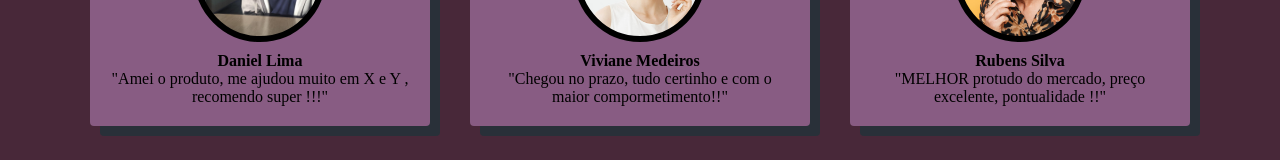
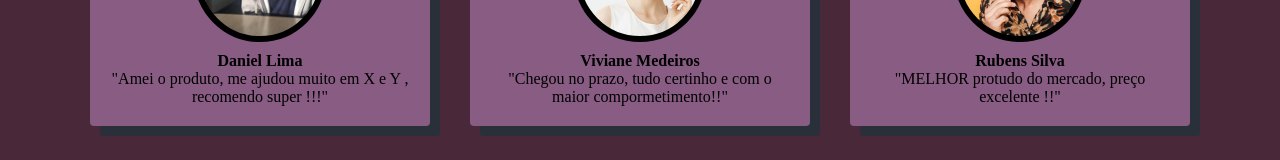
Before and after one commit to bolodissenoura/TemplateVitrine, a plain HTML site: page index.html in a window 1280 px wide. Shown: the part 2636-2796 px from the top of the page. Drawn offline with nearby package versions, Linux system fonts and the light colour scheme.

Commit message:
Commit-Final

```diff
--- a/index.html
+++ b/index.html
@@ -88,7 +88,7 @@
                             <div class="img-clientestres"></div>
                             <div class="img-text">
                                 <span class="header-text"><strong>Rubens Silva</strong></span>
-                                <p>"MELHOR protudo do mercado, preço excelente, pontualidade !!"</p>
+                                <p>"MELHOR protudo do mercado, preço excelente !!"</p>
                             </div>
                         </div>
                     </div>
```
